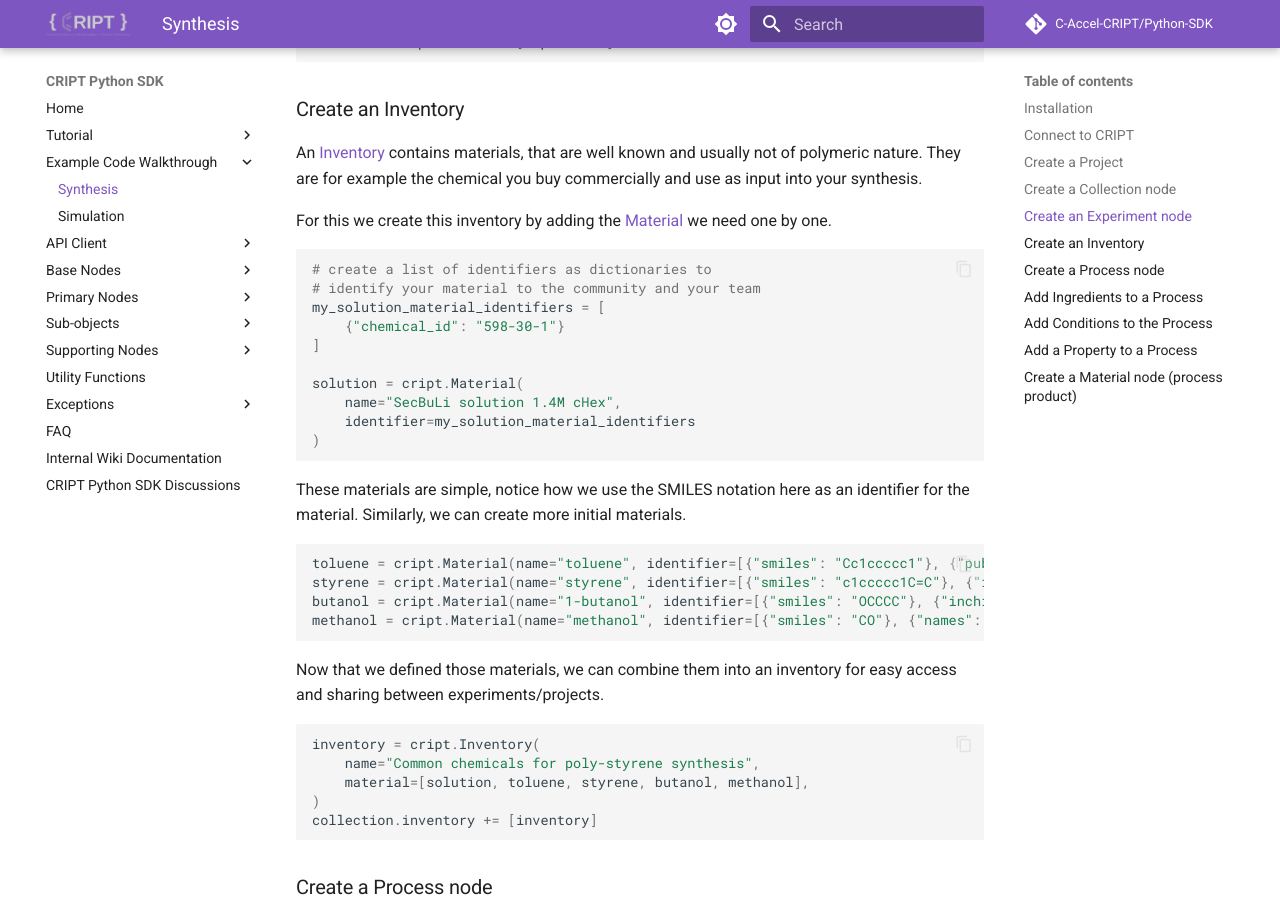
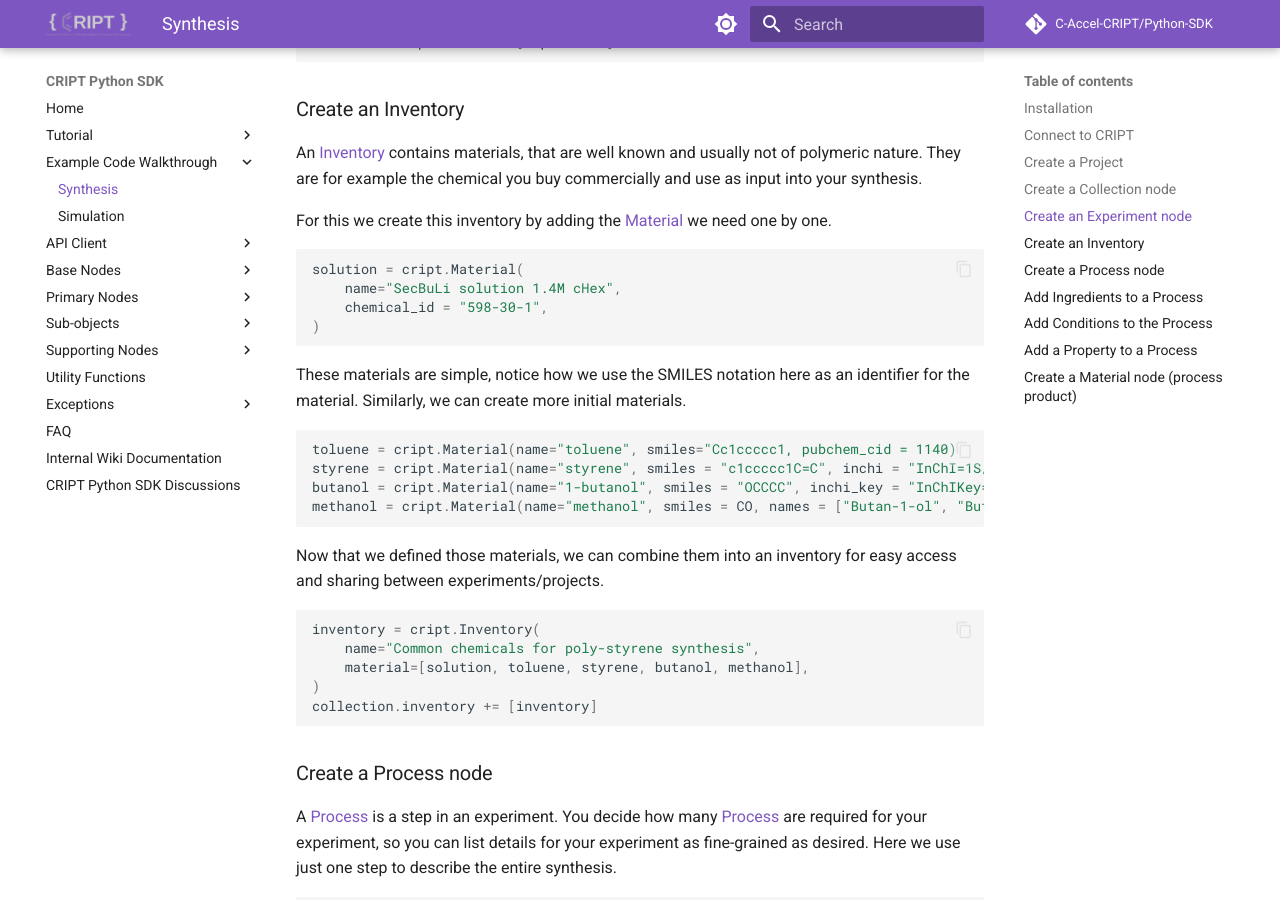
Before and after one commit to C-Accel-CRIPT/Python-SDK, an MkDocs documentation site: the page built from docs/examples/synthesis.md, in a window 1280 px wide and 900 px high, scrolled down 2019 px. Built offline with MkDocs 1.6.1 and Material for MkDocs 9.7.7, drawn with Linux system fonts in a browser that asks for light colours; comment, search, counter and statistics services are not loaded; some of the changed text lies outside the part shown.

````diff
--- a/docs/examples/synthesis.md
+++ b/docs/examples/synthesis.md
@@ -116,15 +116,9 @@ They are for example the chemical you buy commercially and use as input into you
 For this we create this inventory by adding the [Material](../../nodes/primary_nodes/material) we need one by one.
 
 ```python
-# create a list of identifiers as dictionaries to
-# identify your material to the community and your team
-my_solution_material_identifiers = [
-    {"chemical_id": "598-30-1"}
-]
-
 solution = cript.Material(
     name="SecBuLi solution 1.4M cHex",
-    identifier=my_solution_material_identifiers
+    chemical_id = "598-30-1",
 )
 ```
 
@@ -132,10 +126,10 @@ These materials are simple, notice how we use the SMILES notation here as an ide
 Similarly, we can create more initial materials.
 
 ```python
-toluene = cript.Material(name="toluene", identifier=[{"smiles": "Cc1ccccc1"}, {"pubchem_cid": 1140}])
-styrene = cript.Material(name="styrene", identifier=[{"smiles": "c1ccccc1C=C"}, {"inchi": "InChI=1S/C8H8/c1-2-8-6-4-3-5-7-8/h2-7H,1H2"}])
-butanol = cript.Material(name="1-butanol", identifier=[{"smiles": "OCCCC"}, {"inchi_key": "InChIKey=LRHPLDYGYMQRHN-UHFFFAOYSA-N"}])
-methanol = cript.Material(name="methanol", identifier=[{"smiles": "CO"}, {"names": ["Butan-1-ol", "Butyric alcohol", "Methylolpropane", "n-Butan-1-ol", "methanol"]}])
+toluene = cript.Material(name="toluene", smiles="Cc1ccccc1, pubchem_cid = 1140)
+styrene = cript.Material(name="styrene", smiles = "c1ccccc1C=C", inchi = "InChI=1S/C8H8/c1-2-8-6-4-3-5-7-8/h2-7H,1H2")
+butanol = cript.Material(name="1-butanol", smiles = "OCCCC", inchi_key = "InChIKey=LRHPLDYGYMQRHN-UHFFFAOYSA-N")
+methanol = cript.Material(name="methanol", smiles = CO, names = ["Butan-1-ol", "Butyric alcohol", "Methylolpropane", "n-Butan-1-ol", "methanol"]}])
 ```
 
 Now that we defined those materials, we can combine them into an inventory
@@ -250,20 +244,15 @@ that will serve as our product. We give the material a `name` attribute and add
 [Project]((../../nodes/primary_nodes/project).
 
 ```python
-polystyrene = cript.Material(name="polystyrene", identifier=[])
+polystyrene = cript.Material(name="polystyrene", bigsmiles="[H]{[>][<]C(C[>])c1ccccc1[<]}C(C)CC")
 project.material += [polystyrene]
 ```
 
 Let's add some `Identifiers` to the material to make it easier to identify and search.
 
 ```python
-# create a name identifier
-polystyrene.identifier += [{"names": ["poly(styrene)", "poly(vinylbenzene)"]}]
-
-# create a BigSMILES identifier
-polystyrene.identifier += [{"bigsmiles": "[H]{[>][<]C(C[>])c1ccccc1[<]}C(C)CC"}]
 # create a chemical repeat unit identifier
-polystyrene.identifier += [{"chem_repeat": ["C8H8"]}]
+polystyrene.chem_repeat = ["C8H8"]
 ```
 
 Next, we'll add some [Property](../../nodes/subobjects/property) nodes to the
````
Also changed, not shown: docs/examples/simulation.md (+2 -12 lines), 4 other files.
